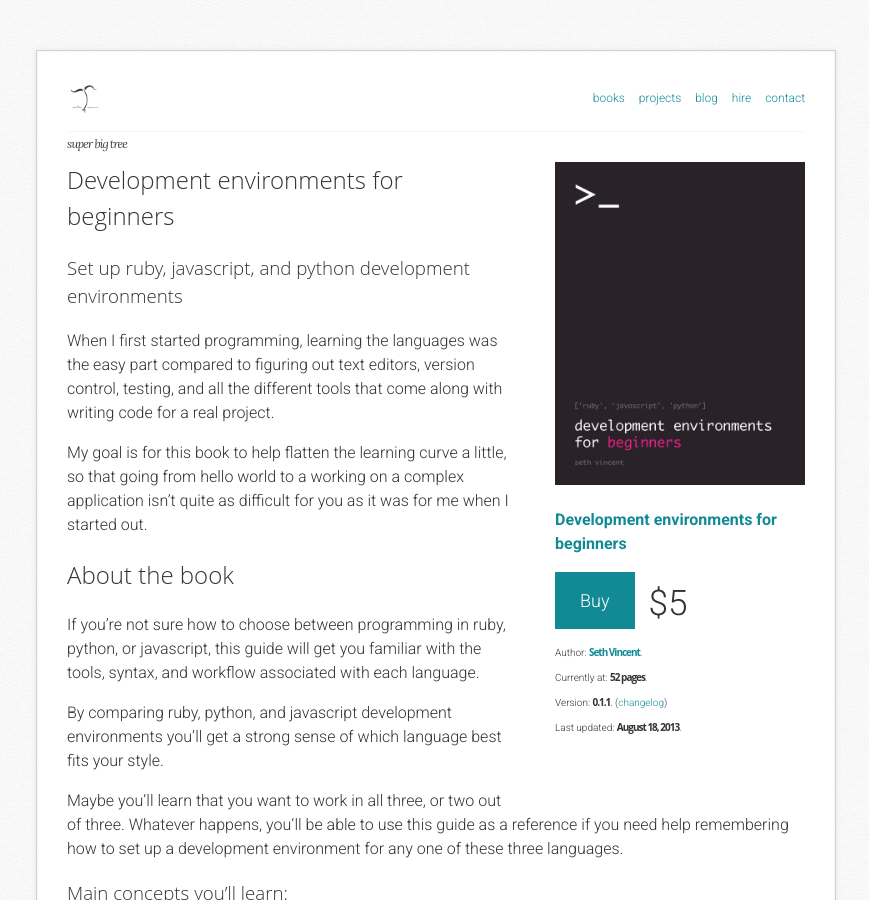
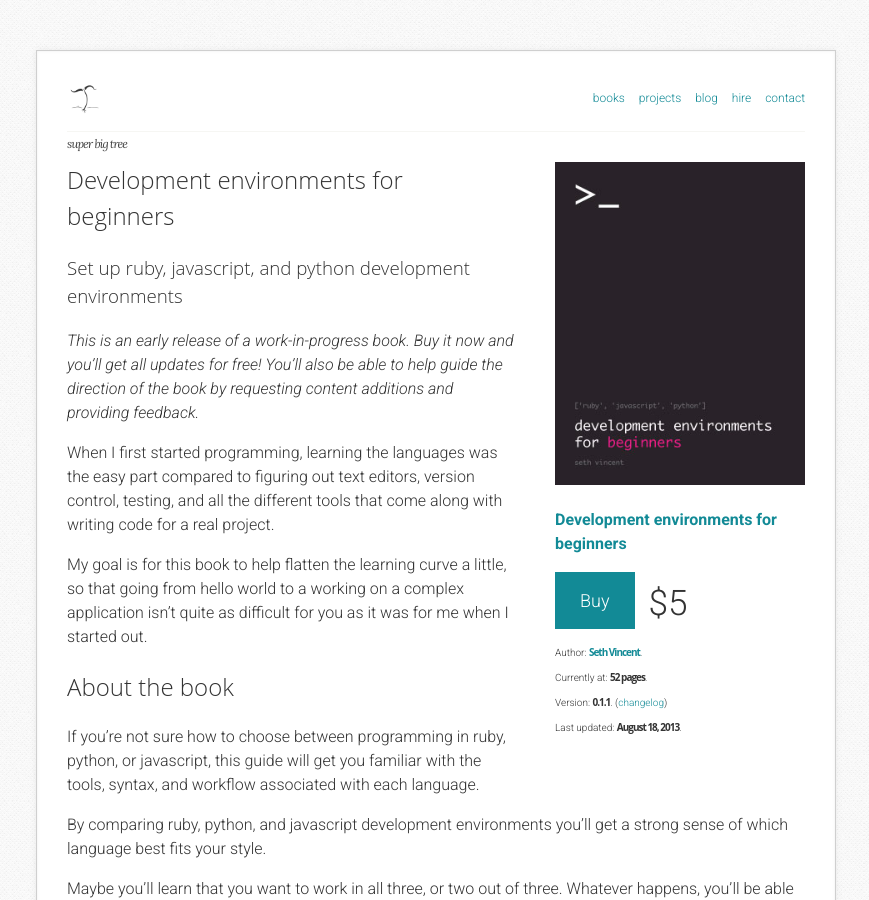
Before and after one commit to superbigtree/superbigtree.github.com, a Jekyll site: the page built from books/dev-envs/index.md, in a window 1280 px wide and 900 px high. Shown: the whole window, without its empty margins (204-1073 px from the left). Built offline with Jekyll 4.4.1, drawn with Linux system fonts in a browser that asks for light colours.

Commit message:
add early release text

```diff
--- a/books/dev-envs/index.md
+++ b/books/dev-envs/index.md
@@ -21,6 +21,7 @@ description: Learn to set up development environments for ruby, javascript, and
 ## Development environments for beginners
 ### Set up ruby, javascript, and python development environments
 
+_This is an early release of a work-in-progress book. Buy it now and you'll get all updates for free! You'll also be able to help guide the direction of the book by requesting content additions and providing feedback._
 
 When I first started programming, learning the languages was the easy part compared to figuring out text editors, version control, testing, and all the different tools that come along with writing code for a real project.
 
```
